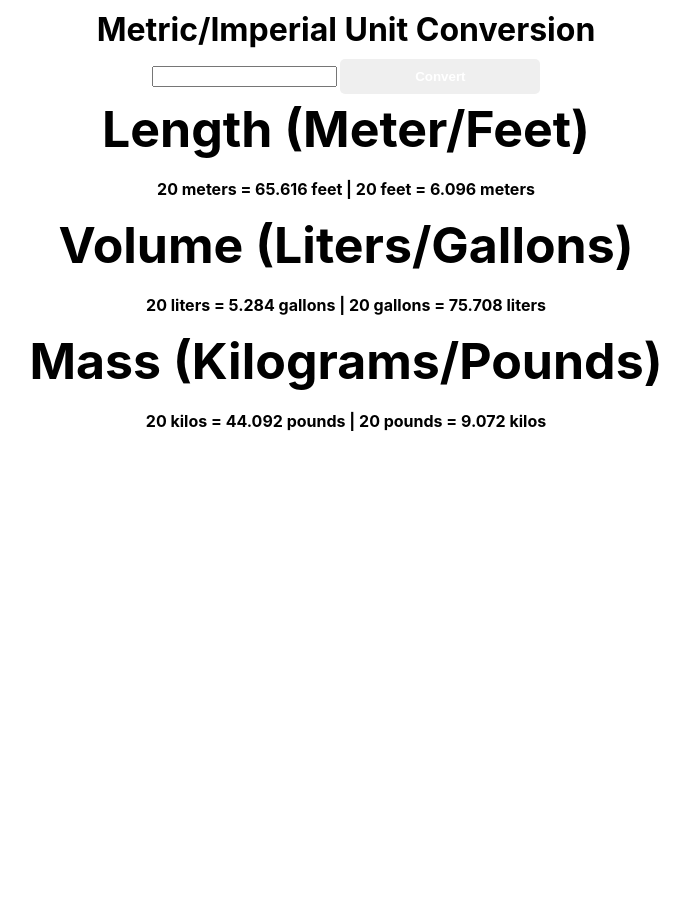
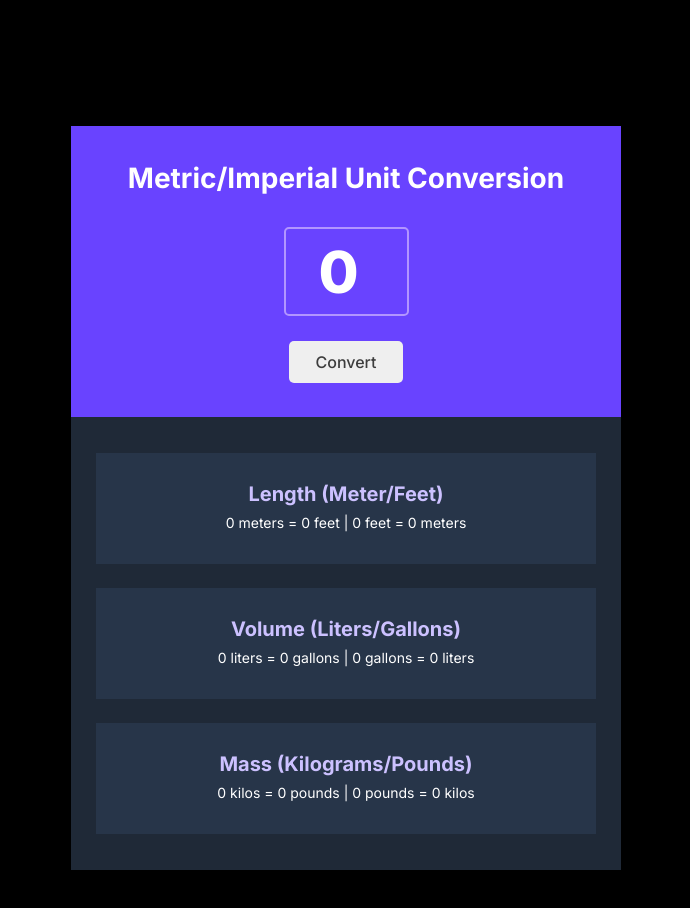
Before and after one commit to AnastasiiaHombalevska/unit-converter, a website: page index.html in a window 1280 px wide. Shown: the whole page, without its empty margins (294-984 px from the left). Before the commit the page ends 800 px from the top, so only its background shows below. Drawn offline with Linux system fonts and the light colour scheme.

Commit message:
add css and js files

```diff
--- a/index.html
+++ b/index.html
@@ -5,38 +5,41 @@
         <meta name="viewport" content="width=device-width, initial-scale=1.0"/>
         <title>Unit converter</title>
         <link rel="icon" type="image/x-icon" href="/images/favicon.svg">
-        <link rel="stylesheet" href="index.css">
+        <link href="https://fonts.googleapis.com/css2?family=Inter:ital,opsz,wght@0,14..32,100..900;1,14..32,100..900&display=swap" rel="stylesheet">
+        <link rel="stylesheet" href="styles/index.css">
     </head>
 
   <body>
     <div class="container">
       <div class="top">
-        <h1>Metric/Imperial Unit Conversion</h1>
+        <h1 class="title">Metric/Imperial Unit Conversion</h1>
 
-        <input type="number">
+        <input type="number" class="unit-input" id="unit-input" placeholder="0">
 
-        <button type="button">Convert</button>
+        <button type="button" class="btn" id="convert-btn">Convert</button>
       </div>
 
       <div class="units-container">
         <div class="unit-block">
           <h2 class="unit-title">Length (Meter/Feet)</h2>
 
-          <p class="unit-descripton" id="length">20 meters = 65.616 feet | 20 feet = 6.096 meters</p>
+          <p class="unit-descripton" id="length">0 meters = 0 feet | 0 feet = 0 meters</p>
         </div>
 
         <div class="unit-block">
           <h2 class="unit-title">Volume (Liters/Gallons)</h2>
-          <p class="unit-descripton" id="volume">20 liters = 5.284 gallons | 20 gallons = 75.708 liters</p>
+
+          <p class="unit-descripton" id="volume">0 liters = 0 gallons | 0 gallons = 0 liters</p>
         </div>
 
         <div class="unit-block">
           <h2 class="unit-title">Mass (Kilograms/Pounds)</h2>
-          <p class="unit-descripton" id="mass">20 kilos = 44.092 pounds | 20 pounds = 9.072 kilos
-          </p>
+
+          <p class="unit-descripton" id="mass">0 kilos = 0 pounds | 0 pounds = 0 kilos</p>
         </div>
       </div>
     </div>
-      <script src="index.js"></script>
+
+      <script src="/script/index.js"></script>
   </body>
 </html>
--- a/script/index.js
+++ b/script/index.js
@@ -1,12 +1,47 @@
-let countEl = document.getElementById("count-el")
-let count = 0
+const btn = document.getElementById('convert-btn');
+const input = document.getElementById('unit-input');
 
-function increment() {
-    // Change this to use the plus equal technique you've learned
-    count += 1
-    countEl.innerText = count
+input.addEventListener('keyup', function (e) {
+  if (e.keyCode === 13) {
+    convertData()
+  }
+})
+
+btn.addEventListener('click', convertData);
+
+function roundValue(value) {
+  return value.toFixed(3)
 }
 
-function save() {
-    console.log(count)
+function convertData() {
+  const input = document.getElementById('unit-input');
+  const value = parseFloat(input.value);
+
+  if (isNaN(value)) {
+    return;
+  }
+
+  const feetValue = roundValue(value * 3.281);
+  const meterValue = roundValue(value / 3.281);
+
+  const gallonValue = roundValue(value * 0.264);
+  const literValue = roundValue(value / 0.264);
+
+  const poundValue = roundValue(value * 2.204);
+  const kiloValue = roundValue(value * 2.204);
+
+  const result = {
+    length: `${value} meters = ${feetValue} feet | ${value} feet = ${meterValue} meters`,
+    volume: `${value} liters = ${gallonValue} gallons | ${value} gallons = ${literValue} liters`,
+    mass: `${value} kilos = ${poundValue} pounds | ${value} pounds = ${kiloValue} kilos`
+  }
+
+  const length = document.getElementById('length');
+  length.innerHTML = result.length;
+
+  const volume = document.getElementById('volume');
+  volume.innerHTML = result.volume;
+
+  const mass = document.getElementById('mass');
+  mass.innerHTML = result.mass;
 }
--- a/styles/index.css
+++ b/styles/index.css
@@ -1,37 +1,110 @@
 body {
-    background-image: url('station.jpg');
-    background-size: cover;
-    font-family: -apple-system, BlinkMacSystemFont, 'Segoe UI', Roboto, Oxygen, Ubuntu, Cantarell, 'Open Sans', 'Helvetica Neue', sans-serif;
-    font-weight: bold;
-    text-align: center;
+  font-family: "Inter", sans-serif;
+  font-weight: 600;
+  font-size: 14px;
+  line-height: 20px;
+  background-color: #000;
+  display: flex;
+  justify-content: center;
+  /* height: 100vh; */
+  margin: 126px 0;
 }
 
-h1 {
-    margin-top: 10px;
-    margin-bottom: 10px;
+h1,
+h2,
+p {
+  margin: 0;
 }
 
-h2 {
-    font-size: 50px;
-    margin-top: 0;
-    margin-bottom: 20px;
+.container {
+  /* margin: 0 auto; */
+  width: 550px;
+  color: #fff;
+  background-color: #1f2937;
 }
 
-button {
-    border: none;
-    padding-top: 10px;
-    padding-bottom: 10px;
-    color: white;
-    font-weight: bold;
-    width: 200px;
-    margin-bottom: 5px;
-    border-radius: 5px;
+.top {
+  background-color: #6943ff;
+  text-align: center;
+  display: flex;
+  flex-direction: column;
+  justify-content: center;
+  align-items: center;
+  flex: 1;
+
 }
 
-#increment-btn {
-    background: darkred;
+.title {
+  font-size: 28px;
+  line-height: 38px;
+  margin-top: 33px;
 }
 
-#save-btn {
-    background: darkgreen;
+.unit-input {
+  width: 117px;
+  height: 83px;
+  color: #fff;
+
+  font-family: inherit;
+  font-weight: 800;
+  font-size: 58px;
+  line-height: 24px;
+  text-align: center;
+
+  background-color: #6943ff;
+  border-radius: 5px;
+  border: 2px solid #b295ff;
+  margin: 30px 0 25px;
 }
+
+.unit-input::placeholder {
+  font-family: inherit;
+  font-weight: 800;
+  font-size: 58px;
+  line-height: 24px;
+  text-align: center;
+  color: #fff;
+}
+
+.btn {
+  color: #3d3d3d;
+  /* width: 117px;
+  height: 42px; */
+
+  font-family: inherit;
+  font-weight: 500;
+  font-size: 16px;
+  line-height: 24px;
+  border-radius: 5px;
+  border: none;
+
+  padding: 9px 27px;
+  margin-bottom:34px;
+  box-sizing: border-box;
+}
+
+.units-container {
+  padding-inline: 25px;
+  text-align: center;
+  display: flex;
+  flex-direction: column;
+  gap: 24px;
+  margin: 36px 0;
+  /* box-sizing: border-box; */
+}
+
+.unit-block {
+  background-color: #273549;
+  padding: 31px 77px;
+}
+
+.unit-title {
+  font-size: 20px;
+  color: #ccc1ff;
+  margin-bottom: 9px;
+}
+
+.unit-descripton {
+  font-weight: 400;
+  font-size: 14px;
+}
```
